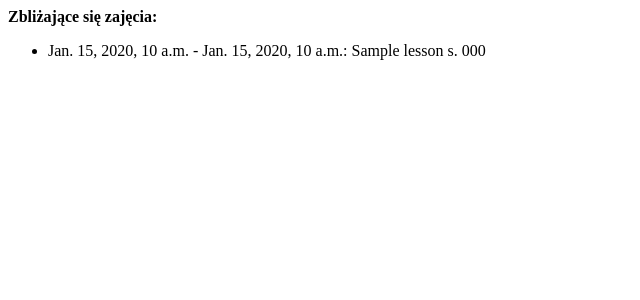
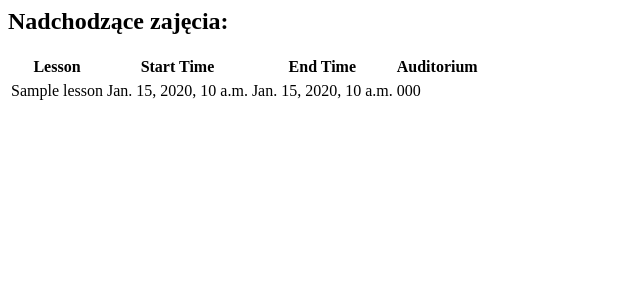
Before and after one commit to MarynaSavchenko/zielbruks, a Django app: template scheduler/templates/email.html in a window 1280 px wide. Shown: the top 300 px of the page, without its empty margins (0-640 px from the left). Run offline with Django 3.2, Linux system fonts and the light colour scheme; the template is opened without the code that fills it: values that come from a table or form of the project are taken from there, others are empty; tables that the repository leaves empty hold one stand-in row (values such as "Sample post").

Commit message:
Sorting mails

```diff
--- a/scheduler/task.py
+++ b/scheduler/task.py
@@ -1,10 +1,11 @@
 ''' Module definig task to perform '''
 from __future__ import absolute_import, unicode_literals
 from datetime import datetime, timedelta, time
+import collections
+from operator import itemgetter
 from celery import task
 from scheduler.celery import app
 from scheduler.mailer import Mailer
-
 
 @app.task(name="notify_professors")
 def notify_professors():
@@ -27,5 +28,6 @@ def notify_professors():
             if lesson.professor == professor:
                 professor_lessons.append(lesson)
         if(professor_lessons and professor.email):
+            sorted_lessons = sorted(professor_lessons, key=lambda k: k.start_time)
             mail.send_messages(subject='Lesson notification', template='email.html',\
-            	context={'lessons': professor_lessons}, to_emails=[professor.email])
+            context={'lessons': sorted_lessons}, to_emails=[professor.email])
--- a/scheduler/templates/email.html
+++ b/scheduler/templates/email.html
@@ -1,8 +1,35 @@
-<b> Zbliżające się zajęcia: </b>
-{% if lessons %}
-<ul>
-    {% for l in lessons %}
-    <li>{{ l.start_time }} - {{l.end_time}}: {{l.name}} s. {{l.auditorium}}</li>
-    {% endfor %}
-</ul>
-{% endif %}
+<h2>Nadchodzące zajęcia: </h2>
+
+    {% if lessons %}
+
+    {% load custom_filters %}
+
+    <table class="table table-striped">
+        <thead>
+        <tr>
+            <th> Lesson</th>
+            <th> Start Time</th>
+            <th> End Time</th>
+            <th> Auditorium</th>
+            </tr>
+        </thead>
+        <tr>
+            {% for l in lessons %}
+        <tr>
+            <td> {{ l.name }}</td>
+            <td> {{ l.start_time }}</td>
+            <td> {{ l.end_time }}</td>
+            <td> {{ l.auditorium }}</td>
+        </tr>
+        	{% endfor %}
+        </tbody>
+    </table>
+
+
+    {% else %}
+    <p style="...">
+    <div class="alert alert-danger">
+        There are no conflicts.
+    </div>
+    </p>
+    {% endif %}
```
Also changed, not shown: zielbruks/settings.py (+4 -6 lines), zielbruks/__init__.py (deleted).
